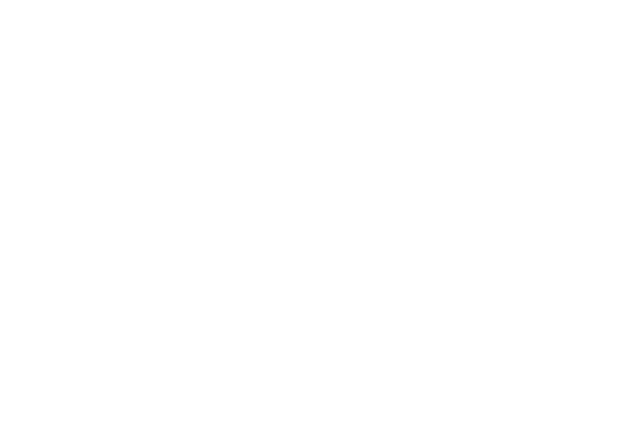
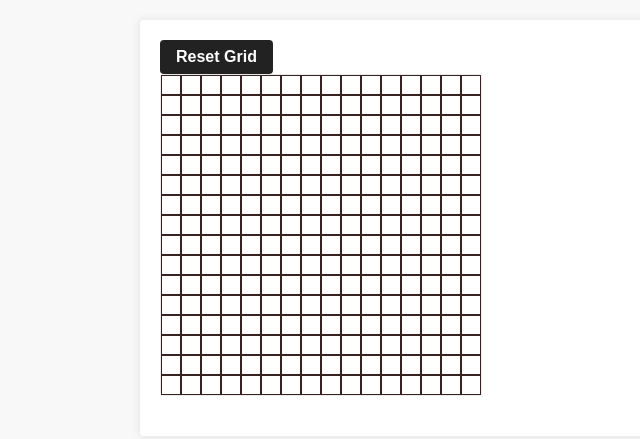
Before and after one commit to hamzabouhouita/Etch-a-Sketch, a plain HTML site: page index.html in a window 1280 px wide. Shown: the whole page, without its empty margins (0-640 px from the left). Drawn offline with Linux system fonts and the light colour scheme.

Commit message:
Finished the project

```diff
--- a/index.html
+++ b/index.html
@@ -1,13 +1,16 @@
 <!DOCTYPE html>
 <html lang="en">
 <head>
-    <meta charset="UTF-8">
-    <meta name="viewport" content="width=device-width, initial-scale=1.0">
-    <title>Document</title>
-    <link rel="stylesheet" href="./style.css">
-    <script src="./main.js"></script>
+  <meta charset="UTF-8">
+  <meta name="viewport" content="width=device-width, initial-scale=1.0">
+  <title>>Etch a sketch</title>
+  <link rel="stylesheet" href="./style.css">
+  <script src="./main.js" defer></script>
 </head>
 <body>
-
+  <div class="container">
+    <button id="reset-button">Reset Grid</button>
+    <div class="grid-container"></div>
+  </div>
 </body>
 </html>
--- a/main.js
+++ b/main.js
@@ -1,2 +1,33 @@
-console.log("helo")
-const divs = document.createElement('div')
+const container = document.querySelector('.grid-container');
+const resetButton = document.querySelector('#reset-button');
+
+function createGrid(numSquares) {
+  container.innerHTML = '';
+  container.style.display = 'grid';
+  container.style.gridTemplateRows = `repeat(${numSquares}, 1fr)`;
+  container.style.gridTemplateColumns = `repeat(${numSquares}, 1fr)`;
+
+  for (let i = 0; i < numSquares * numSquares; i++) {
+    const div = document.createElement('div');
+    div.classList.add('grid-item');
+    container.appendChild(div);
+
+    // Add event listener for hover effect
+    div.addEventListener('mouseenter', function() {
+      div.style.backgroundColor = 'black';
+    });
+  }
+}
+
+resetButton.addEventListener('click', function() {
+  const numSquares = prompt('Enter the number of squares per side (maximum 100):');
+  const validatedNumSquares = parseInt(numSquares);
+
+  if (!isNaN(validatedNumSquares) && validatedNumSquares > 0 && validatedNumSquares <= 100) {
+    createGrid(validatedNumSquares);
+  } else {
+    alert('Invalid input! Please enter a number between 1 and 100.');
+  }
+});
+
+createGrid(16);
--- a/style.css
+++ b/style.css
@@ -0,0 +1,54 @@
+body {
+    background-color: #f8f8f8;
+    font-family: Arial, sans-serif;
+    margin: 0;
+    padding: 20px;
+  }
+
+  .container {
+    max-width: 960px;
+    margin: 0 auto;
+    background-color: #ffffff;
+    border-radius: 4px;
+    box-shadow: 0 0 10px rgba(0, 0, 0, 0.1);
+    padding: 20px;
+  }
+
+  h1 {
+    font-size: 24px;
+    margin: 0 0 20px;
+  }
+
+  .grid-container {
+    display: flex;
+    flex-wrap: wrap;
+    width: 320px;
+    height: 320px;
+    border: 1px solid #eaeaea;
+    border-radius: 4px;
+    margin-bottom: 20px;
+  }
+
+  .grid-item {
+
+    box-sizing: border-box;
+    background-color: #ffffff;
+    transition: background-color 0.3s ease-in-out;
+    border: 1px solid #382323;
+  }
+
+  .grid-item:hover {
+    background-color: #422828;
+  }
+
+  #reset-button {
+    display: inline-block;
+    padding: 8px 16px;
+    font-size: 16px;
+    font-weight: bold;
+    color: #ffffff;
+    background-color: #222222;
+    border: none;
+    border-radius: 4px;
+    cursor: pointer;
+  }
```
